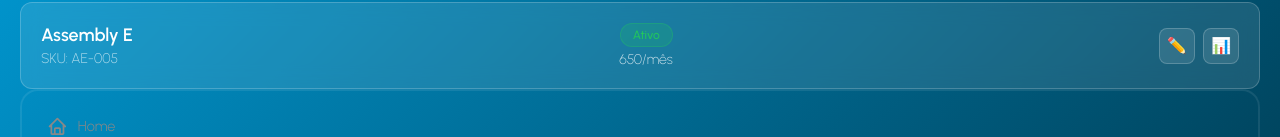
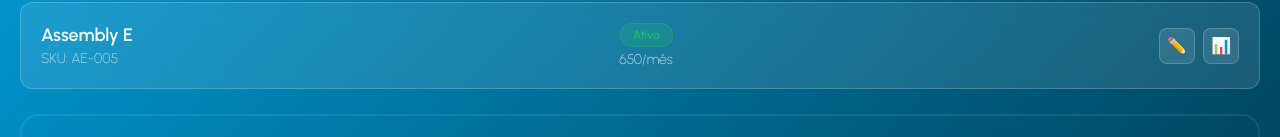
Before and after one commit to Gepetto-FIAP/tradebox, a Next.js app: page /industry/products in a window 1280 px wide. Shown: the part 665-802 px from the top of the page. Built offline with nearby package versions, Linux system fonts and the light colour scheme.

Commit message:
Ajustado o espaçamento do nav no bottom

```diff
--- a/app/(dashboard)/industry/analytics/page.tsx
+++ b/app/(dashboard)/industry/analytics/page.tsx
@@ -197,7 +197,7 @@ export default function IndustryAnalytics() {
           <div className={styles.chartBox}><Bar data={barData} options={barOptions} /></div>
           <div className={styles.chartBox}><Bar data={revenueBarData} options={revenueBarOptions} /></div>
         </div>
-        <div style={{ height: 50 }} />
+        <div style={{ height: 25 }} />
         <BottomNav/>
       </div>
     </div>
--- a/app/(dashboard)/industry/products/page.tsx
+++ b/app/(dashboard)/industry/products/page.tsx
@@ -52,7 +52,7 @@ export default function IndustryProducts() {
           </div>
         ))}
       </div>
-
+      <div style={{ height: 25 }} />
       <BottomNav />
     </div>
   );
```
